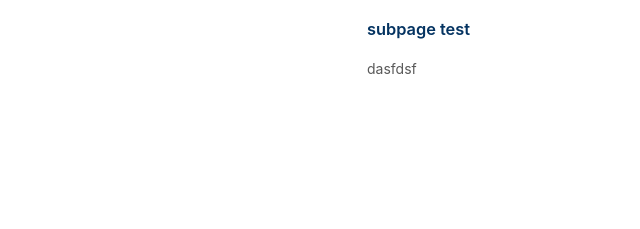
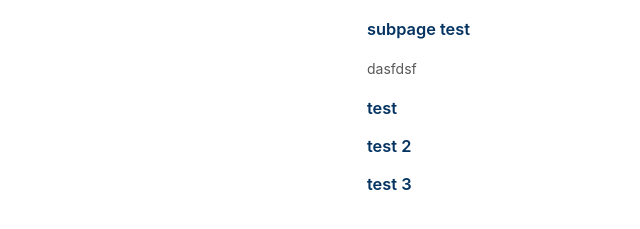
Before and after one commit to sophti84/sophti84.github.io, a Jekyll site: the page built from debate/index.md, in a window 1280 px wide. Shown: the part 261-490 px from the top of the page, without its empty margins (77-717 px from the left). Built offline with Jekyll 4.4.1, drawn with Linux system fonts in a browser that asks for light colours.

Commit message:
Update index.md

```diff
--- a/debate/index.md
+++ b/debate/index.md
@@ -15,3 +15,9 @@ test test test pleaseee work
 ### subpage test
 
 dasfdsf
+
+### test
+
+### test 2
+
+### test 3
```
